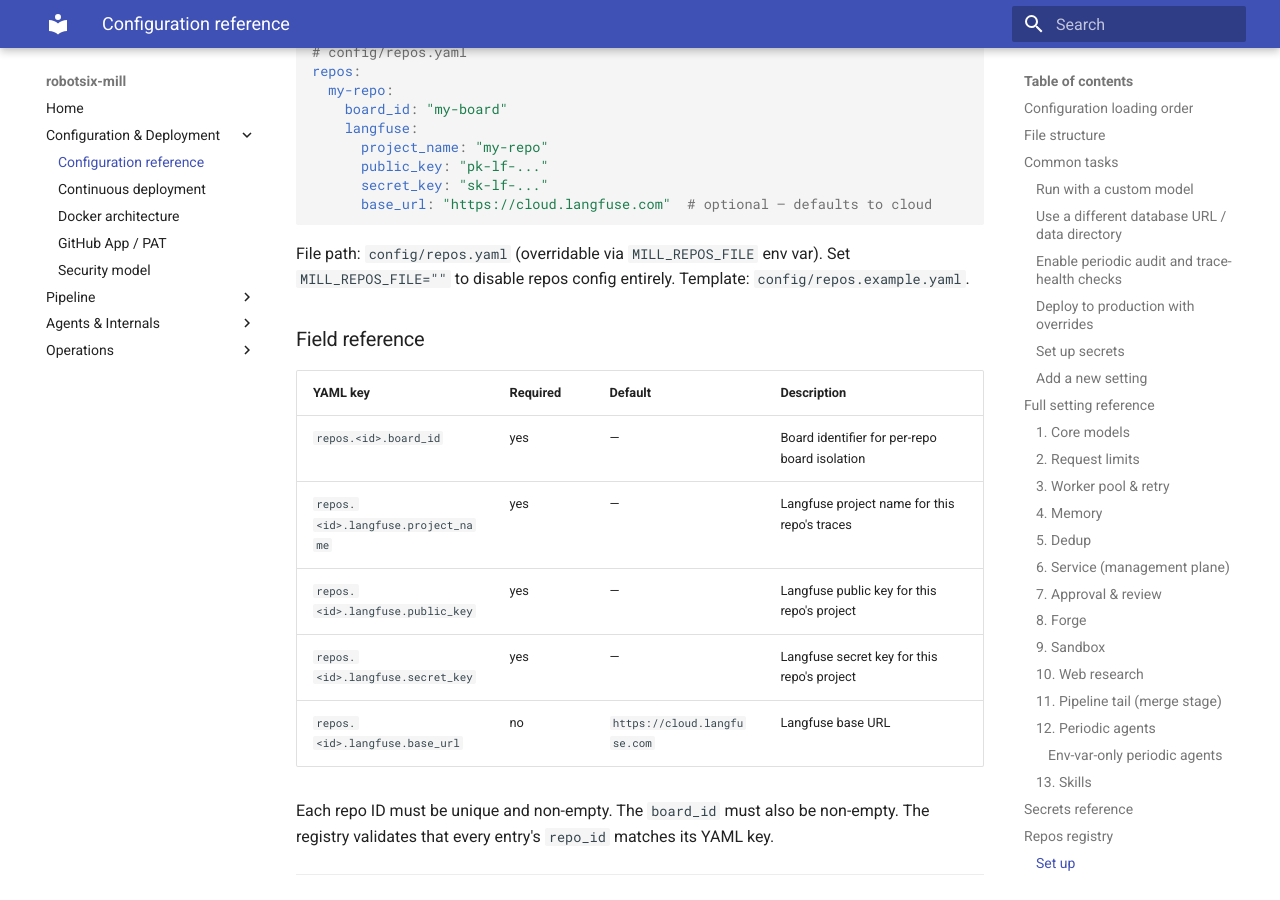
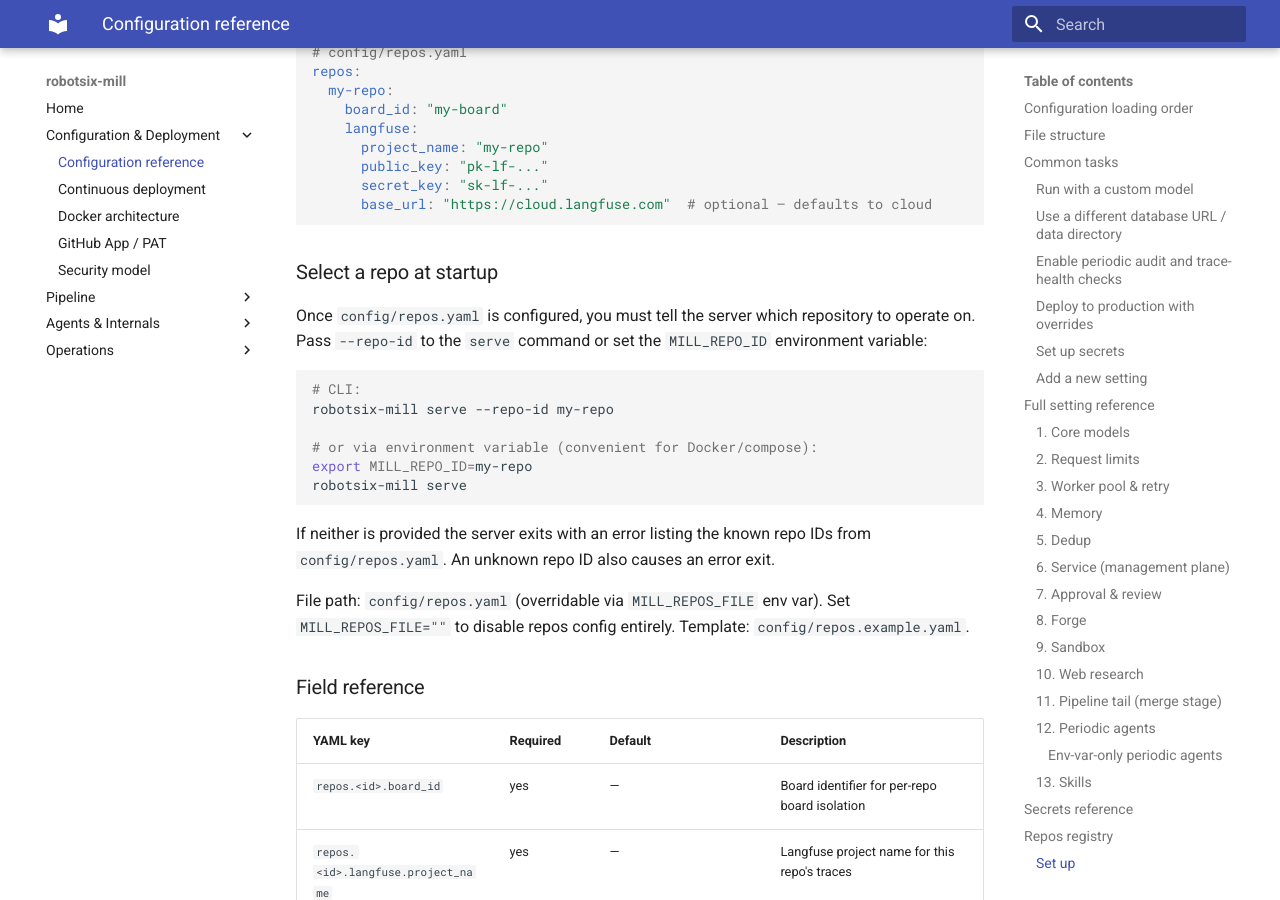
Before and after one commit to damien-robotsix/robotsix-mill, an MkDocs documentation site: the page built from docs/configuration.md, in a window 1280 px wide and 900 px high, scrolled down 13824 px. Built offline with MkDocs 1.6.1 and Material for MkDocs 9.7.7, drawn with Linux system fonts in a browser that asks for light colours.

Commit message:
mill(docs): Add --repo-id to CLI serve and wire through lifecycle to StageContext (20260525T092428Z-add-repo-id-to-cli-serve-and-wire-throug-93f7)

````diff
--- a/docs/configuration.md
+++ b/docs/configuration.md
@@ -407,6 +407,25 @@ repos:
       base_url: "https://cloud.langfuse.com"  # optional — defaults to cloud
 ```
 
+### Select a repo at startup
+
+Once `config/repos.yaml` is configured, you must tell the server which
+repository to operate on. Pass `--repo-id` to the `serve` command or
+set the `MILL_REPO_ID` environment variable:
+
+```sh
+# CLI:
+robotsix-mill serve --repo-id my-repo
+
+# or via environment variable (convenient for Docker/compose):
+export MILL_REPO_ID=my-repo
+robotsix-mill serve
+```
+
+If neither is provided the server exits with an error listing the
+known repo IDs from `config/repos.yaml`. An unknown repo ID also
+causes an error exit.
+
 File path: `config/repos.yaml` (overridable via `MILL_REPOS_FILE` env var).
 Set `MILL_REPOS_FILE=""` to disable repos config entirely. Template:
 `config/repos.example.yaml`.
````
Also changed, not shown: README.md (+11 -4 lines).
